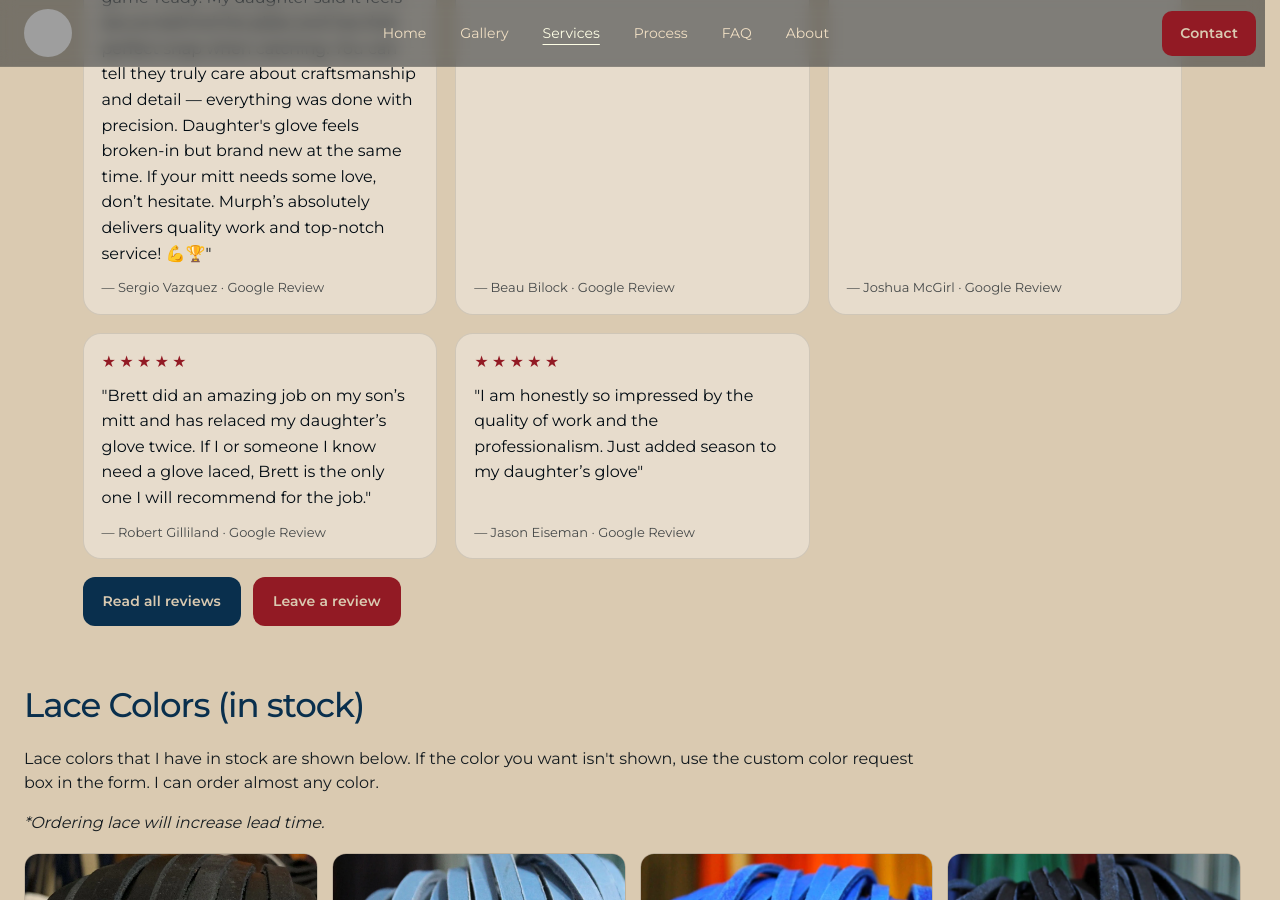
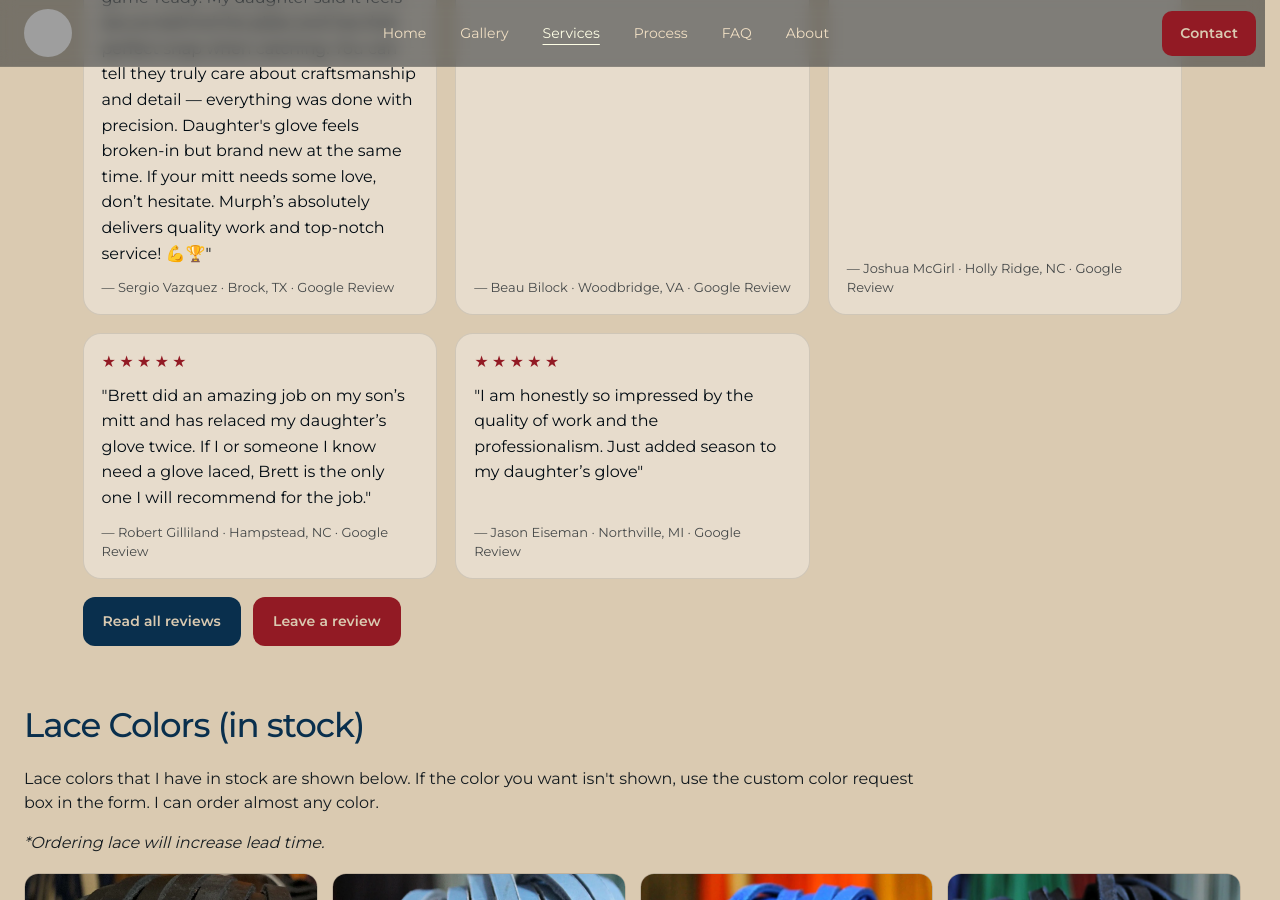
Before and after one commit to kbrettmurphy-ctrl/murphsmitts, a Jekyll site: the page built from services/index.html, in a window 1280 px wide and 900 px high, scrolled down 1655 px. Built offline with Jekyll 4.4.1, drawn with Linux system fonts in a browser that asks for light colours; grey boxes are pictures that could not be loaded.

Commit message:
Update index.html

```diff
--- a/services/index.html
+++ b/services/index.html
@@ -117,7 +117,7 @@ body_class: inner
             <p class="review-text">
               "Huge shoutout to Murph's Mitt Maintenance for bringing my softball catcher’s glove back to life! 🥎🔥 I sent it in for a full relace and deep clean, and we honestly couldn’t be happier. The leather looks rich and refreshed, the pocket is perfectly formed again, and the new laces are tight, strong, and game-ready. My daughter said it feels secure behind the plate and has that perfect snap when catching. You can tell they truly care about craftsmanship and detail — everything was done with precision. Daughter's glove feels broken-in but brand new at the same time. If your mitt needs some love, don’t hesitate. Murph’s absolutely delivers quality work and top-notch service! 💪🏆"
             </p>
-            <div class="review-meta">— Sergio Vazquez · Google Review</div>
+            <div class="review-meta">— Sergio Vazquez · Brock, TX · Google Review</div>
           </article>
 
           <article class="review-card">
@@ -125,7 +125,7 @@ body_class: inner
             <p class="review-text">
               "I had three gloves done by Murph's Mitt Maintenance. Each came back better than expected. I have had relacing done in the past, but there was no difference in the structure. That was not the case after getting the gloves back from Murph's. Will be doing business again."
             </p>
-            <div class="review-meta">— Beau Bilock · Google Review</div>
+            <div class="review-meta">— Beau Bilock · Woodbridge, VA · Google Review</div>
           </article>
 
           <article class="review-card">
@@ -133,7 +133,7 @@ body_class: inner
             <p class="review-text">
               "Very timely and professional service. Made my loose glove feel brand new yet still broke in. Fantastic service and Brett was a true professional throughout the entire process. 10/10 service and customer service."
             </p>
-            <div class="review-meta">— Joshua McGirl · Google Review</div>
+            <div class="review-meta">— Joshua McGirl · Holly Ridge, NC · Google Review</div>
           </article>
 
           <article class="review-card">
@@ -141,7 +141,7 @@ body_class: inner
             <p class="review-text">
               "Brett did an amazing job on my son’s mitt and has relaced my daughter’s glove twice. If I or someone I know need a glove laced, Brett is the only one I will recommend for the job."
             </p>
-            <div class="review-meta">— Robert Gilliland · Google Review</div>
+            <div class="review-meta">— Robert Gilliland · Hampstead, NC · Google Review</div>
           </article>
 
           <article class="review-card">
@@ -149,7 +149,7 @@ body_class: inner
             <p class="review-text">
               "I am honestly so impressed by the quality of work and the professionalism. Just added season to my daughter’s glove"
             </p>
-            <div class="review-meta">— Jason Eiseman · Google Review</div>
+            <div class="review-meta">— Jason Eiseman · Northville, MI · Google Review</div>
           </article>
 
         </div>
```
